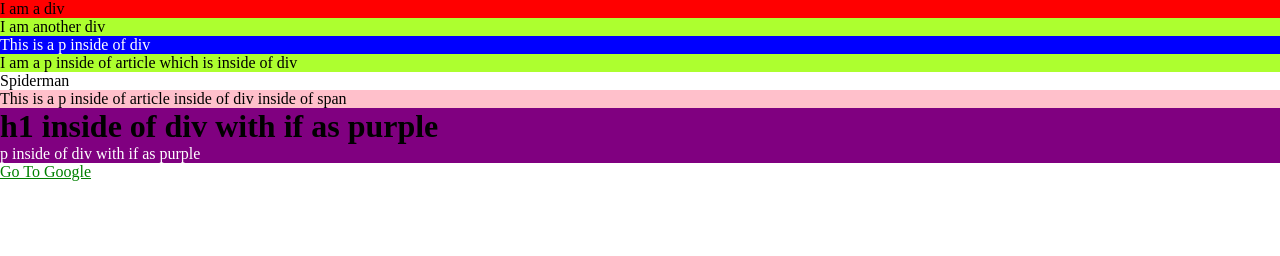
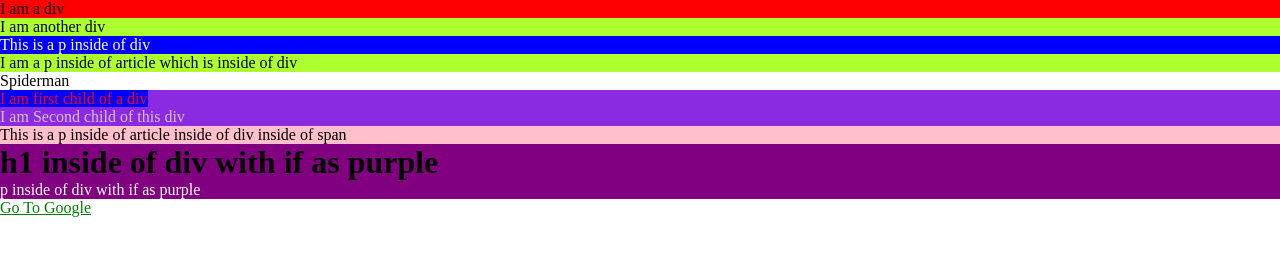
Before and after one commit to DhruvBhatt11/Web-Dev-Start, a plain HTML site: page 13. CSS Selectors/index.html in a window 1280 px wide. Drawn offline with Linux system fonts and the light colour scheme.

Commit message:
31/12/24

```diff
--- a/13. CSS Selectors/index.html
+++ b/13. CSS Selectors/index.html
@@ -21,7 +21,14 @@
     </div>
     <p>Spiderman</p>
 
-    <span>
+<div class="fstChld">
+
+    <span>I am first child of a div</span>
+    <main>I am Second child of this div </main>
+
+</div>
+
+<span>
         <div>
             <article>
                 <p>This is a p inside of article inside of div inside of span </p>
--- a/13. CSS Selectors/style.css
+++ b/13. CSS Selectors/style.css
@@ -30,6 +30,17 @@
             background-color: purple
         }
 
+    /* lets talk about first child */
+
+        .fstChld :first-child{
+            background-color: blue;
+
+            color: red
+        }
+        .fstChld{
+            background-color: blueviolet;
+            color:thistle
+        }
         /* Universal selector is depcted by '*' which as the name suggest select all elements of the entire html file */
         * {
             margin: 0;
```
Also changed, not shown: Exersise 2/index.html (added, +42 -0 lines).
